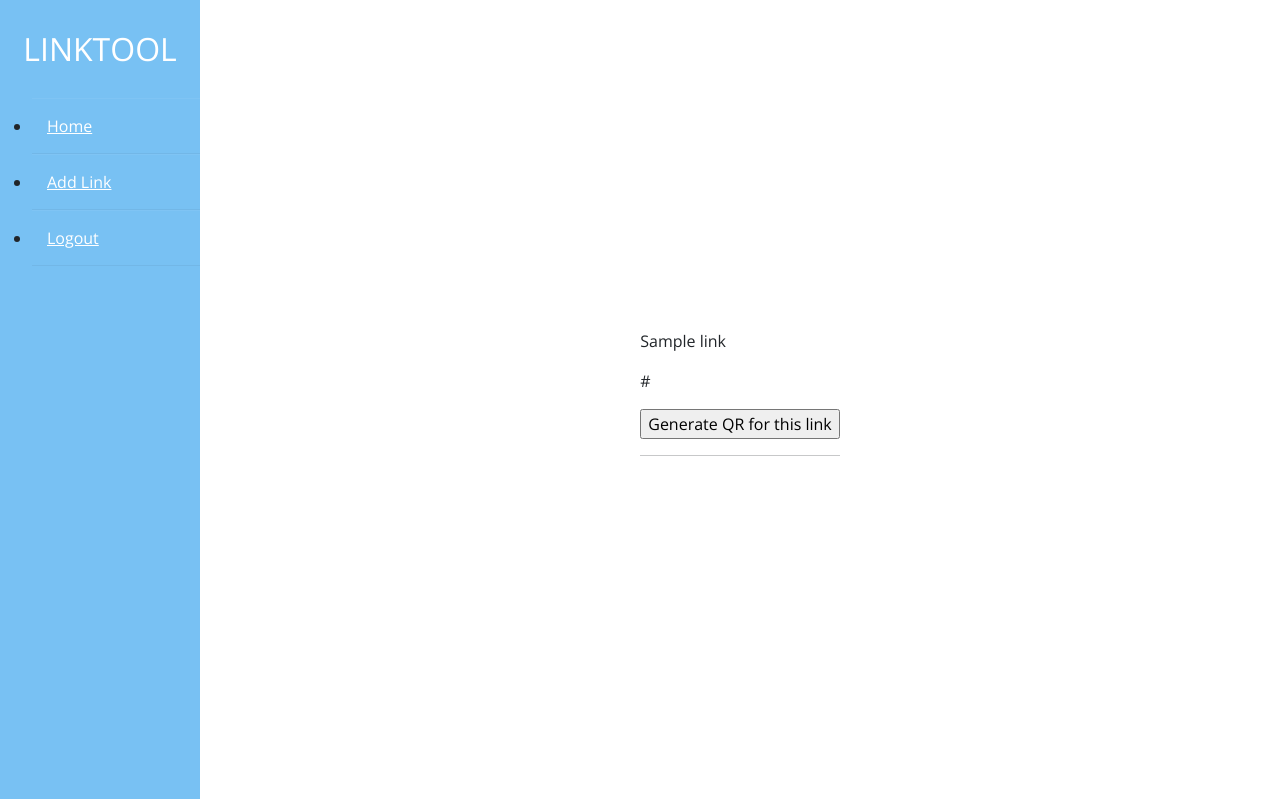
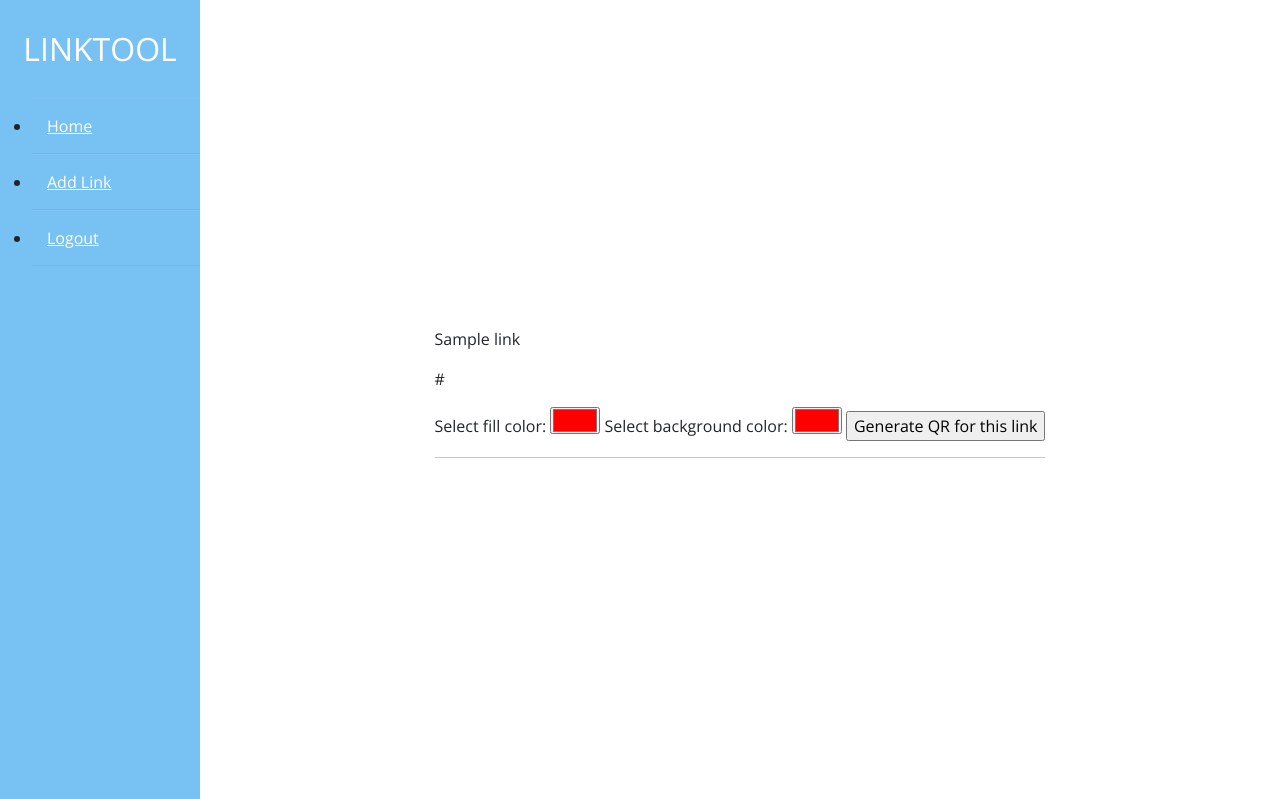
Before and after one commit to zagwiktor/linktool, a Django app: page /addQR/1 in a window 1280 px wide. Shown: the top 799 px of the page. Run offline with Django 4.2, Linux system fonts and the light colour scheme; a user stored in the database is signed in; tables that the repository leaves empty hold one stand-in row (values such as "Sample post").

Commit message:
correct deleting

```diff
--- a/linkmodifier/templates/linkmodifier/add_qr.html
+++ b/linkmodifier/templates/linkmodifier/add_qr.html
@@ -14,6 +14,10 @@
             <div>
                 <form method="POST">
                     {% csrf_token %}
+                    <label for="fill-color">Select fill color:</label>
+                    <input type="color" id="fill-color" name="fill-color" value="#ff0000">
+                    <label for="background-color">Select background color:</label>
+                    <input type="color" id="background-color" name="background-color" value="#ff0000">
                     <input type="submit" value="Generate QR for this link">
                 </form>
             </div>
--- a/linkmodifier/templates/linkmodifier/homepage.html
+++ b/linkmodifier/templates/linkmodifier/homepage.html
@@ -18,7 +18,7 @@
             {% else %}
             <a href="{% url 'add_qr_page' link.id %}">Add QR</a>
             {% endif %}
-            <a href="{% url 'delete_link' link.id %}">Delete</a>
+            <a href="{% url 'delete_link' link.id %}">Delete Link</a>
             <hr>
         </div>
     {% empty %}
--- a/linkmodifier/views.py
+++ b/linkmodifier/views.py
@@ -7,6 +7,7 @@ from .models import Link
 import qrcode
 from django.core.files import File
 from io import BytesIO
+import os
 
 
 
@@ -43,7 +44,6 @@ def login_page(request):
 @login_required()
 def home_page(request):
     links = Link.objects.all().filter(user=request.user)
-
     context = {'links':links}
     return render(request, 'linkmodifier/homepage.html', context)
 
@@ -72,6 +72,8 @@ def add_qr(request, pk):
     url = str(links[0]['url_link'])
 
     if request.method == 'POST':
+        fill_color = request.POST.get('fill-color')
+        background_color = request.POST.get('background-color')
         qr = qrcode.QRCode(
             version=1,
             error_correction=qrcode.constants.ERROR_CORRECT_L,
@@ -79,7 +81,7 @@ def add_qr(request, pk):
             border=4
         )
         qr.add_data(url)
-        qr_img = qr.make_image()
+        qr_img = qr.make_image(fill_color=fill_color, back_color=background_color)
 
         qr_byte_array = BytesIO()
         qr_img.save(qr_byte_array)
@@ -93,12 +95,18 @@ def add_qr(request, pk):
     context = {'links':links}
     return render(request, "linkmodifier/add_qr.html", context)
 
+@login_required()
 def delete_link(request, pk):
     link = get_object_or_404(Link, pk=pk)
     context = {"link":link}
 
     if request.method=='POST':
         link.delete()
+        folder_dir = "linkmodifier/media/images"
+        for qr_code in os.listdir(folder_dir):
+            print(qr_code)
+            if qr_code == f"QrCode{pk}.png":
+                os.remove(folder_dir+'/'+qr_code)
         return redirect('home_page')
 
     return render(request, "linkmodifier/delete.html", context)
```
